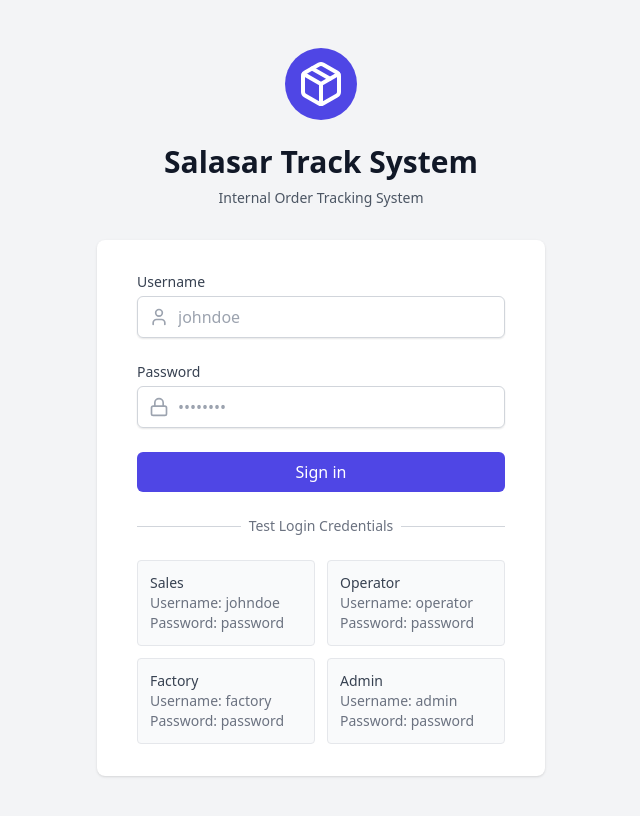
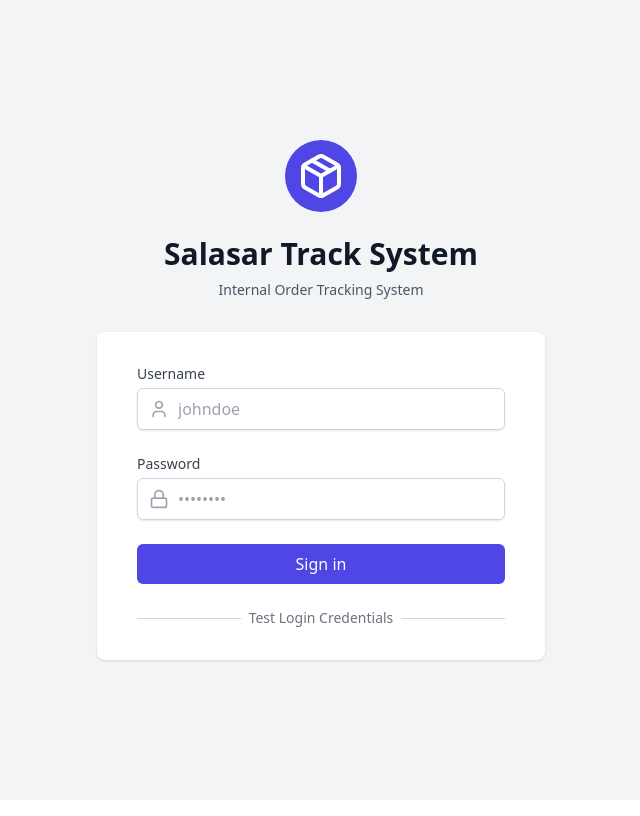
Before and after one commit to vanrajlanga/yarn-track, a React (Vite) app: page /login in a window 1280 px wide. Shown: the top 816 px of the page, without its empty margins (319-959 px from the left). Built offline with nearby package versions, Linux system fonts and the light colour scheme.

Commit message:
change for removing login cred

```diff
--- a/src/pages/LoginPage.jsx
+++ b/src/pages/LoginPage.jsx
@@ -146,56 +146,6 @@ export const LoginPage = () => {
 								</span>
 							</div>
 						</div>
-
-						<div className="mt-6 grid grid-cols-2 gap-3">
-							<div className="text-sm bg-gray-50 p-3 rounded border border-gray-200">
-								<div className="font-medium text-gray-700">
-									Sales
-								</div>
-								<div className="text-gray-500">
-									Username: johndoe
-								</div>
-								<div className="text-gray-500">
-									Password: password
-								</div>
-							</div>
-
-							<div className="text-sm bg-gray-50 p-3 rounded border border-gray-200">
-								<div className="font-medium text-gray-700">
-									Operator
-								</div>
-								<div className="text-gray-500">
-									Username: operator
-								</div>
-								<div className="text-gray-500">
-									Password: password
-								</div>
-							</div>
-
-							<div className="text-sm bg-gray-50 p-3 rounded border border-gray-200">
-								<div className="font-medium text-gray-700">
-									Factory
-								</div>
-								<div className="text-gray-500">
-									Username: factory
-								</div>
-								<div className="text-gray-500">
-									Password: password
-								</div>
-							</div>
-
-							<div className="text-sm bg-gray-50 p-3 rounded border border-gray-200">
-								<div className="font-medium text-gray-700">
-									Admin
-								</div>
-								<div className="text-gray-500">
-									Username: admin
-								</div>
-								<div className="text-gray-500">
-									Password: password
-								</div>
-							</div>
-						</div>
 					</div>
 				</div>
 			</div>
```
